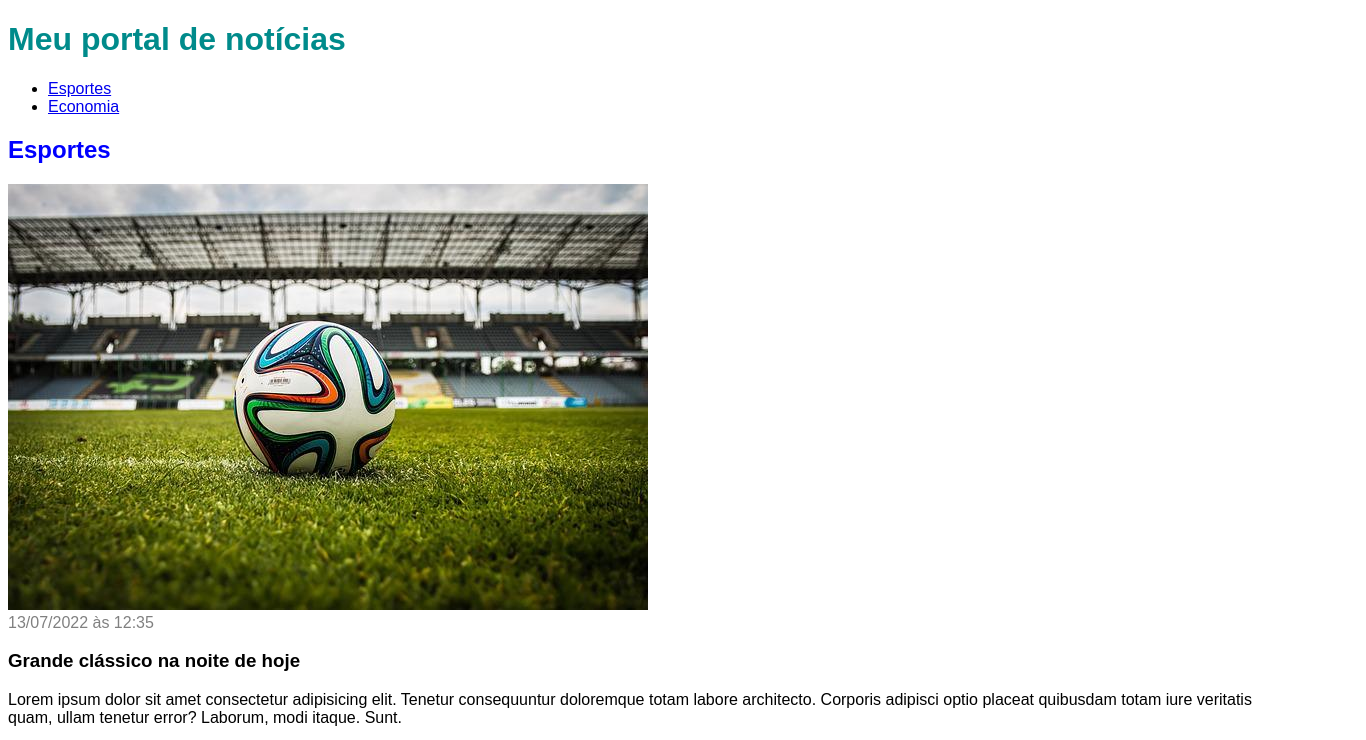
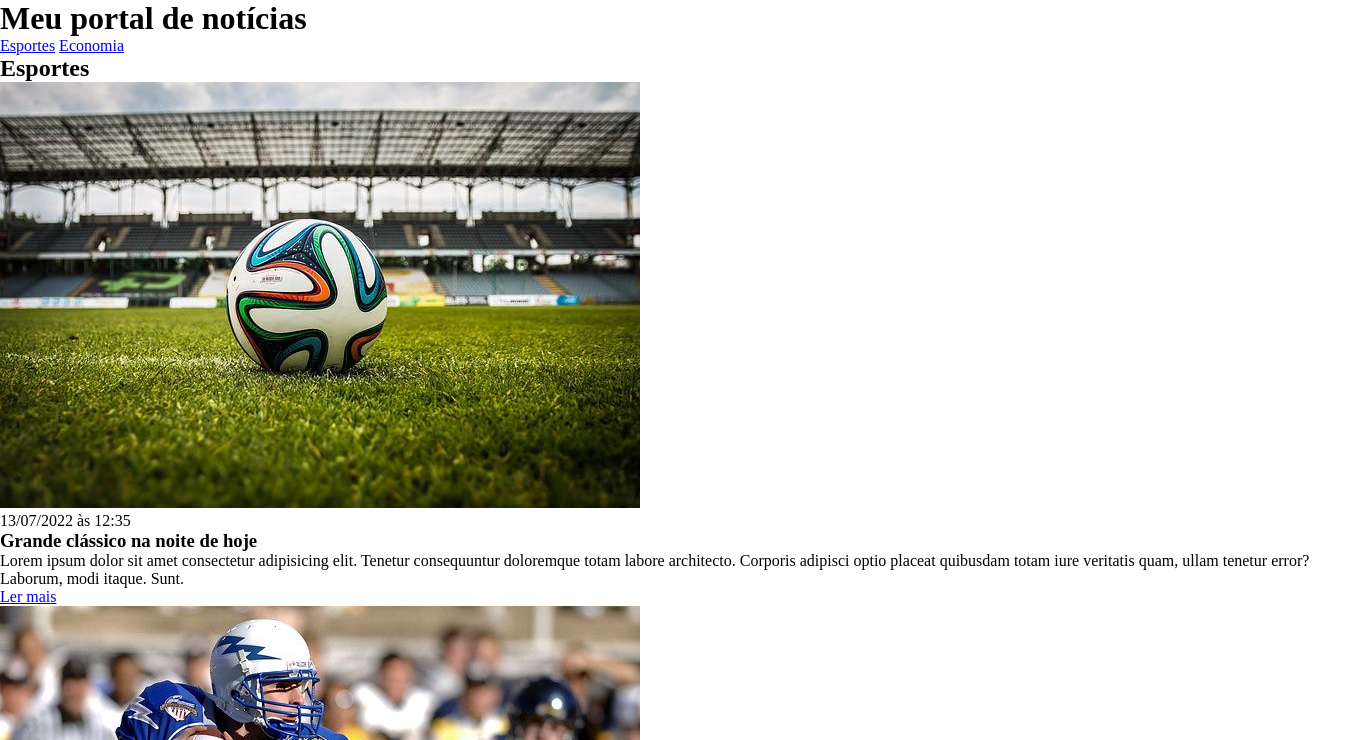
Before and after one commit to redriz/exercicio_html_ebac, a plain HTML site: page index.html in a window 1280 px wide. Shown: the top 740 px of the page, 1366 px wide, since content can reach past the window. Drawn offline with Linux system fonts and the light colour scheme.

Commit message:
Refatorado index.html e main.css para melhorar a estrutura e o estilo do portal de notícias

```diff
--- a/index.html
+++ b/index.html
@@ -1,5 +1,6 @@
 <!DOCTYPE html>
 <html lang="pt-BR">
+
 <head>
     <meta charset="UTF-8">
     <meta http-equiv="X-UA-Compatible" content="IE=edge">
@@ -7,8 +8,10 @@
     <title>Meu portal de notícias</title>
     <link rel="stylesheet" href="./main.css" />
 </head>
+
 <body>
-    <header>
+    <header class="container">
+        <div>
             <h1>Meu portal de notícias</h1>
             <nav>
                 <ul>
@@ -20,8 +23,10 @@
                     </li>
                 </ul>
             </nav>
+        </div>
     </header>
     <section id="sports">
+        <div class="container">
             <h2>Esportes</h2>
             <article>
                 <img src="./imgs/futebol.jpg" alt="Bola de futebol no gramado" />
@@ -30,7 +35,11 @@
                 </header>
                 <h3>Grande clássico na noite de hoje</h3>
                 <p>
-                Lorem ipsum dolor sit amet consectetur adipisicing elit. Tenetur consequuntur doloremque totam labore architecto. Corporis adipisci optio placeat quibusdam totam iure veritatis quam, ullam tenetur error? Laborum, modi itaque. Sunt.
+                    Lorem ipsum dolor sit amet consectetur adipisicing elit. Tenetur consequuntur doloremque totam
+                    labore
+                    architecto. Corporis adipisci optio placeat quibusdam totam iure veritatis quam, ullam tenetur
+                    error?
+                    Laborum, modi itaque. Sunt.
                 </p>
                 <a href="#" title="Leia a notícia completa">Ler mais</a>
             </article>
@@ -41,7 +50,11 @@
                 </header>
                 <h3>Noite do Superbowl</h3>
                 <p>
-                Lorem ipsum dolor sit amet consectetur adipisicing elit. Tenetur consequuntur doloremque totam labore architecto. Corporis adipisci optio placeat quibusdam totam iure veritatis quam, ullam tenetur error? Laborum, modi itaque. Sunt.
+                    Lorem ipsum dolor sit amet consectetur adipisicing elit. Tenetur consequuntur doloremque totam
+                    labore
+                    architecto. Corporis adipisci optio placeat quibusdam totam iure veritatis quam, ullam tenetur
+                    error?
+                    Laborum, modi itaque. Sunt.
                 </p>
                 <a href="#" title="Leia a notícia completa">Ler mais</a>
             </article>
@@ -52,7 +65,11 @@
                 </header>
                 <h3>Notícia sobre a NBA</h3>
                 <p>
-                Lorem ipsum dolor sit amet consectetur adipisicing elit. Tenetur consequuntur doloremque totam labore architecto. Corporis adipisci optio placeat quibusdam totam iure veritatis quam, ullam tenetur error? Laborum, modi itaque. Sunt.
+                    Lorem ipsum dolor sit amet consectetur adipisicing elit. Tenetur consequuntur doloremque totam
+                    labore
+                    architecto. Corporis adipisci optio placeat quibusdam totam iure veritatis quam, ullam tenetur
+                    error?
+                    Laborum, modi itaque. Sunt.
                 </p>
                 <a href="#" title="Leia a notícia completa">Ler mais</a>
             </article>
@@ -63,12 +80,18 @@
                 </header>
                 <h3>Notícia sobre a NBA</h3>
                 <p>
-                Lorem ipsum dolor sit amet consectetur adipisicing elit. Tenetur consequuntur doloremque totam labore architecto. Corporis adipisci optio placeat quibusdam totam iure veritatis quam, ullam tenetur error? Laborum, modi itaque. Sunt.
+                    Lorem ipsum dolor sit amet consectetur adipisicing elit. Tenetur consequuntur doloremque totam
+                    labore
+                    architecto. Corporis adipisci optio placeat quibusdam totam iure veritatis quam, ullam tenetur
+                    error?
+                    Laborum, modi itaque. Sunt.
                 </p>
                 <a href="#" title="Leia a notícia completa">Ler mais</a>
             </article>
+        </div>
     </section>
     <section id="economy">
+        <div class="container">
             <h2>Economia</h2>
             <article>
                 <img src="./imgs/dolares.jpg" alt="Muitos dólares" />
@@ -77,7 +100,11 @@
                 </header>
                 <h3>Dólar em alta de 0.50%</h3>
                 <p>
-                Lorem ipsum dolor sit amet consectetur adipisicing elit. Tenetur consequuntur doloremque totam labore architecto. Corporis adipisci optio placeat quibusdam totam iure veritatis quam, ullam tenetur error? Laborum, modi itaque. Sunt.
+                    Lorem ipsum dolor sit amet consectetur adipisicing elit. Tenetur consequuntur doloremque totam
+                    labore
+                    architecto. Corporis adipisci optio placeat quibusdam totam iure veritatis quam, ullam tenetur
+                    error?
+                    Laborum, modi itaque. Sunt.
                 </p>
                 <a href="#" title="Leia a notícia completa">Ler mais</a>
             </article>
@@ -88,7 +115,11 @@
                 </header>
                 <h3>Euro em queda de 0.40%</h3>
                 <p>
-                Lorem ipsum dolor sit amet consectetur adipisicing elit. Tenetur consequuntur doloremque totam labore architecto. Corporis adipisci optio placeat quibusdam totam iure veritatis quam, ullam tenetur error? Laborum, modi itaque. Sunt.
+                    Lorem ipsum dolor sit amet consectetur adipisicing elit. Tenetur consequuntur doloremque totam
+                    labore
+                    architecto. Corporis adipisci optio placeat quibusdam totam iure veritatis quam, ullam tenetur
+                    error?
+                    Laborum, modi itaque. Sunt.
                 </p>
                 <a href="#" title="Leia a notícia completa">Ler mais</a>
             </article>
@@ -99,10 +130,16 @@
                 </header>
                 <h3>Alta no preço do barril do petróleo</h3>
                 <p>
-                Lorem ipsum dolor sit amet consectetur adipisicing elit. Tenetur consequuntur doloremque totam labore architecto. Corporis adipisci optio placeat quibusdam totam iure veritatis quam, ullam tenetur error? Laborum, modi itaque. Sunt.
+                    Lorem ipsum dolor sit amet consectetur adipisicing elit. Tenetur consequuntur doloremque totam
+                    labore
+                    architecto. Corporis adipisci optio placeat quibusdam totam iure veritatis quam, ullam tenetur
+                    error?
+                    Laborum, modi itaque. Sunt.
                 </p>
                 <a href="#" title="Leia a notícia completa">Ler mais</a>
             </article>
+        </div>
     </section>
 </body>
+
 </html>
--- a/main.css
+++ b/main.css
@@ -1,19 +1,14 @@
-body {
-    font-family: Arial, sans-serif;
+* {
+    margin: 0;
+    padding: 0;
+    box-sizing: border-box;
 }
 
-h1 {
-    color: darkcyan;
+header li {
+    display: inline;
 }
 
-#sports h2 {
-    color: blue;
+.container {
+    width: 1366px;
+    margin: 0 auto;
 }
-
-#economy h2 {
-    color: green;
-}
-
-time {
-    color: gray;
-}
```
Lines whose indentation alone changed are shown as unchanged.
